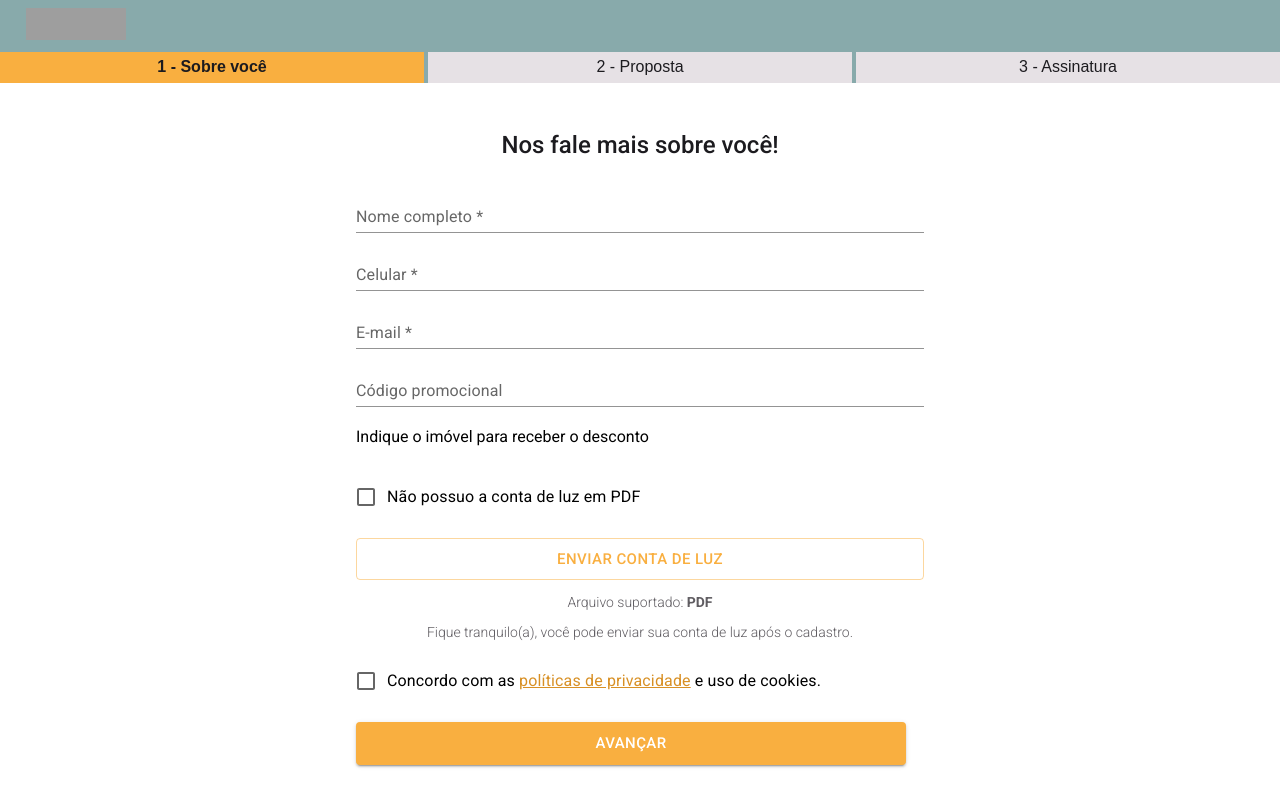
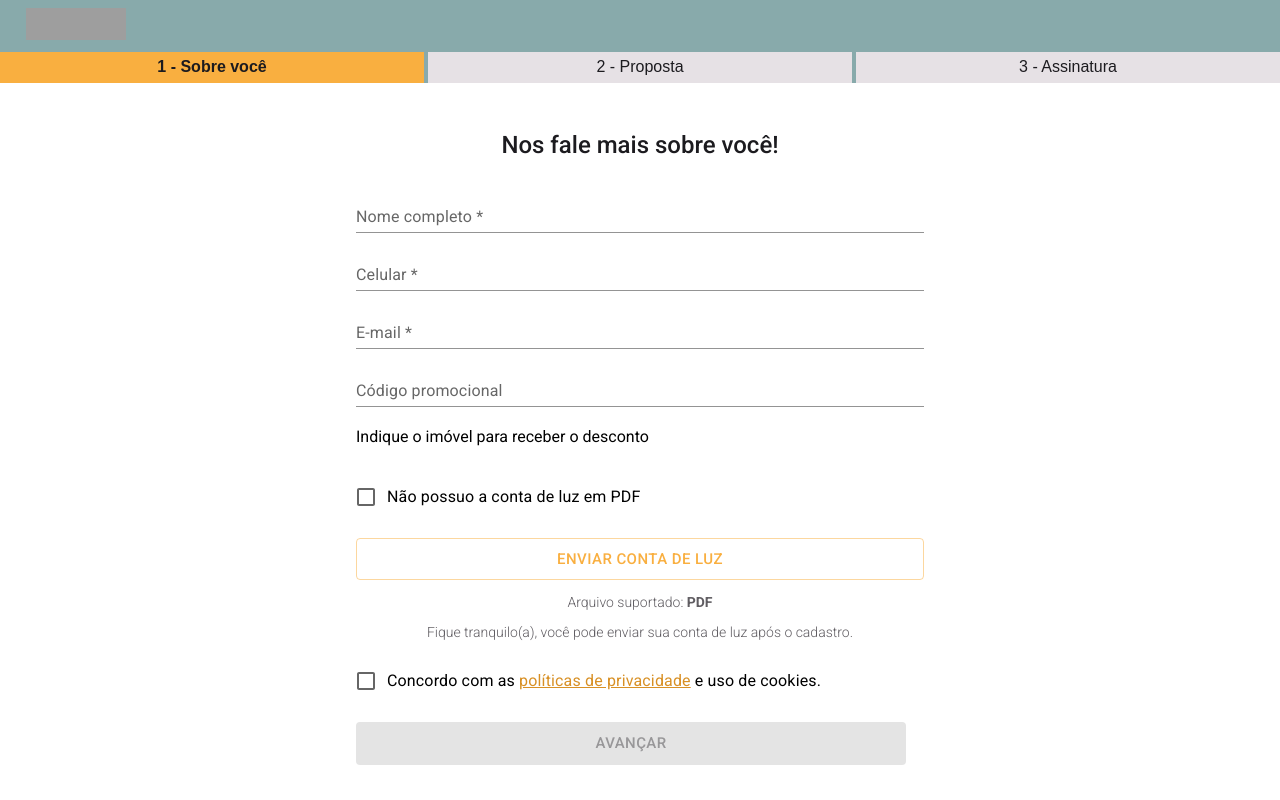
Before and after one commit to pivapedro/flora_energia, a React (Create React App) app: page / in a window 1280 px wide. Built offline with nearby package versions, Linux system fonts and the light colour scheme; grey boxes are pictures that could not be loaded.

Commit message:
fix: ajustando input currency e logica da pagina de proposta

```diff
--- a/package.json
+++ b/package.json
@@ -21,6 +21,7 @@
         "react": "^18.2.0",
         "react-dom": "^18.2.0",
         "react-input-mask": "^2.0.4",
+        "react-number-format": "^5.1.3",
         "react-redux": "^8.0.5",
         "react-scripts": "5.0.1",
         "redux": "^4.2.0",
--- a/src/components/Header/index.tsx
+++ b/src/components/Header/index.tsx
@@ -21,9 +21,9 @@ export const Header: React.FC<{}> = () => {
         />
       </div>
       <div className="ContainerNav">
-        <Navbar disabled={navBar.active === 0}>1 - Sobre você</Navbar>
-        <Navbar disabled={navBar.active === 1}>2 - Proposta</Navbar>
-        <Navbar disabled={navBar.active === 2}>3 - Assinatura</Navbar>
+        <Navbar disabled={navBar.active >= 0}>1 - Sobre você</Navbar>
+        <Navbar disabled={navBar.active >= 1}>2 - Proposta</Navbar>
+        <Navbar disabled={navBar.active >= 2}>3 - Assinatura</Navbar>
       </div>
     </Style.Container>
   );
--- a/src/pages/About/index.tsx
+++ b/src/pages/About/index.tsx
@@ -7,7 +7,6 @@ import {
 } from "@mui/material";
 import { useEffect, useState } from "react";
 import { Form } from "../../components/Form";
-import { Header } from "../../components/Header";
 import { Input } from "../../components/Input";
 import * as Style from "./style";
 import InputMask from "react-input-mask";
@@ -15,16 +14,17 @@ import CheckCircleOutlineIcon from "@mui/icons-material/CheckCircleOutline";
 import cep from "cep-promise";
 import PostAddIcon from "@mui/icons-material/PostAdd";
 import { useDispatch, useSelector } from "react-redux";
+import { NumericFormat } from "react-number-format";
 import { ApplicationState } from "../../store";
+import { IUser } from "../../store/ducks/User/types";
 
 export const About = () => {
-  const [formData, setFormData] = useState<{
-    [x: string]: string | boolean | number;
-  }>({
+  const [formData, setFormData] = useState<IUser>({
     hasPDF: true,
     invoiceAmount: 0,
   });
   const [adress, setAdress] = useState<{ street?: string }>({});
+  const [autoFocus, setAutoFocus] = useState<boolean>(false);
   const [errors, setErrors] = useState<{ [x: string]: boolean }>({});
   const dispatch = useDispatch();
   const { navBar } = useSelector((state: ApplicationState) => state);
@@ -142,6 +142,8 @@ export const About = () => {
       name === "hasPDF" ||
       name === "invoiceAmount" ||
       name === "terms" ||
+      name === "complement" ||
+      name === "code" ||
       name === "complete"
     ) {
       return;
@@ -155,9 +157,9 @@ export const About = () => {
         return;
       }
     }
-    if (name === "tel") {
+    if (name === "phone") {
       if (phoneValidator(String(value))) {
-        const { tel, ...rest } = errors;
+        const { phone, ...rest } = errors;
         setErrors({
           ...rest,
         });
@@ -202,6 +204,8 @@ export const About = () => {
       [name]: true,
     });
   };
+  console.log(errors)
+
   const formatBytes = (bytes, decimals = 2) => {
     if (!+bytes) return "0 Bytes";
 
@@ -215,6 +219,7 @@ export const About = () => {
   };
   const subimitForm = () => {
     dispatch({ type: "@nav/SET_OPTION", active: 1 });
+    dispatch({ type: "@user/SET_USER", user: formData });
   };
 
   useEffect(() => {
@@ -236,7 +241,7 @@ export const About = () => {
         !!formData.name &&
         !!formData.number &&
         !!formData.terms &&
-        !!formData.tel
+        !!formData.phone
       ) {
         if (!formData?.complete) {
           setFormData({
@@ -265,7 +270,10 @@ export const About = () => {
           });
       }
     }
+
+    console.log(formData);
   }, [formData, errors]);
+
   return (
     <>
       <Style.Container>
@@ -292,20 +300,20 @@ export const About = () => {
               mask="(99) 9 9999-9999"
               maskChar=" "
               onChange={(e) =>
-                OnChageValue("tel", e.target.value.replace(/[^0-9]/g, ""))
+                OnChageValue("phone", e.target.value.replace(/[^0-9]/g, ""))
               }
-              name="tel"
+              name="phone"
               label="Celular *"
               variant="standard"
               fullWidth
-              onBlur={() => enableValidation("tel")}
+              onBlur={() => enableValidation("phone")}
               helperText={
-                errors.tel && String(formData.tel).length === 0
+                errors.phone && String(formData.phone).length === 0
                   ? "Celular é obrigátorio"
-                  : errors.tel && "Por favor digite um celular válido"
+                  : errors.phone && "Por favor digite um celular válido"
               }
-              {...(errors.tel ? errorObject : {})}
-              {...(!errors?.tel && formData?.tel ? sucessObject : {})}
+              {...(errors.phone ? errorObject : {})}
+              {...(!errors?.phone && formData?.phone ? sucessObject : {})}
             >
               {
                 //@ts-ignore
@@ -366,20 +374,38 @@ export const About = () => {
               </>
             ) : (
               <>
-                <Input
-                  onChange={(e) =>
-                    OnChageValue(
-                      "invoiceAmount",
-                      e.target.value.replace(/[^0-9]/g, "")
-                    )
-                  }
-                  type="number"
-                  name="invoiceAmount"
-                  label="Valor médio da conta de luz *"
-                  variant="standard"
-                  fullWidth
-                  onBlur={() => enableValidation("invoiceAmount")}
-                />
+                <div>
+                  <div>
+                    <NumericFormat
+                      valueIsNumericString={true}
+                      name="invoiceAmount"
+                      onBlur={() => {
+                        enableValidation("invoiceAmount");
+                        setAutoFocus(false);
+                      }}
+                      onFocus={() => setAutoFocus(true)}
+                      autoFocus={autoFocus}
+                      customInput={(props: any) => (
+                        <Input
+                          variant="standard"
+                          label="Valor médio da conta de luz *"
+                          type="number"
+                          fullWidth
+                          color={"success"}
+                          {...props}
+                        />
+                      )}
+                      onValueChange={(values, sourceInfo) => {
+                        if (values.floatValue)
+                          OnChageValue("invoiceAmount", values.floatValue);
+                      }}
+                      decimalScale={2}
+                      thousandSeparator={"."}
+                      prefix={"R$ "}
+                      decimalSeparator={","}
+                    />
+                  </div>
+                </div>
                 {!adress.street ? (
                   <InputMask
                     mask="99999-999"
@@ -511,7 +537,7 @@ export const About = () => {
             <Button
               color="primary"
               size="large"
-          /*     disabled={!formData?.complete} */
+              disabled={!formData?.complete}
               variant="contained"
               onClick={subimitForm}
             >
--- a/src/pages/Proposal/index.tsx
+++ b/src/pages/Proposal/index.tsx
@@ -1,4 +1,108 @@
+import { Button, Divider } from "@mui/material";
+import { Form } from "../../components/Form";
+import { Input } from "../../components/Input";
 import * as Style from "./styles";
+import { NumericFormat } from "react-number-format";
+import { useEffect, useState } from "react";
+import { ApplicationState } from "../../store";
+import { useSelector } from "react-redux";
+import { IUser } from "../../store/ducks/User/types";
 export const Proposal = () => {
-  return <Style.Container>HELLO WORLD</Style.Container>;
+  const OnChageValue = (name: string, value: string | boolean | number) => {
+    if (value !== undefined || value !== "") {
+      setFormData({
+        ...formData,
+        [name]: value,
+      });
+    }
+  };
+  const [autoFocus, setAutoFocus] = useState<boolean>(false);
+  const { user } = useSelector((state: ApplicationState) => state);
+  const [formData, setFormData] = useState<IUser>({});
+  useEffect(() => {
+    setFormData(user);
+  }, [user]);
+  return (
+    <Style.Container>
+      <h2> Aqui está sua proposta!</h2>
+      <Form>
+        <label className="border">
+          Quanto você paga atualmente
+          <NumericFormat
+            valueIsNumericString={true}
+            autoFocus={autoFocus}
+            value={formData?.invoiceAmount}
+            onFocus={() => setAutoFocus(true)}
+            onBlur={() => {
+              setAutoFocus(false);
+            }}
+            customInput={(props: any) => (
+              <Input variant="standard" color={"success"} {...props} />
+            )}
+            onValueChange={(values, sourceInfo) => {
+              if (values.floatValue)
+                OnChageValue("invoiceAmount", values.floatValue);
+            }}
+            decimalScale={2}
+            thousandSeparator={"."}
+            prefix={"R$ "}
+            decimalSeparator={","}
+          />
+        </label>
+        <div className="border">
+          <label className="semiBold">
+            <span>Quanto você passará a pagar</span>
+            <span className="bold">
+              R${" "}
+              {typeof formData?.invoiceAmount === "number" &&
+                (
+                  (formData?.invoiceAmount * 50.56) / 100 +
+                  (formData?.invoiceAmount * 43.02) / 100
+                ).toFixed(2)}
+            </span>
+          </label>
+
+          <label>
+            <span>Conta de luz da CPFL Paulista</span>
+            <span>
+              R${" "}
+              {typeof formData?.invoiceAmount === "number" &&
+                ((formData?.invoiceAmount * 50.56) / 100)?.toFixed(2)}
+            </span>
+          </label>
+          <label>
+            <span>Fatura Flora </span>
+            <span>
+              R${" "}
+              {typeof formData?.invoiceAmount === "number" &&
+                ((formData?.invoiceAmount * 43.02) / 100)?.toFixed(2)}
+            </span>
+          </label>
+        </div>
+        <label className="border bold">
+          <span className="bold">Economia mensal</span>
+          <span className="bold large">R$ 93,58</span>
+        </label>
+        <label className="bold">
+          <span className="bold">Economia anual</span>
+          <span className="bold large">R$ 93,58</span>
+        </label>
+
+        <p className="title">Garantia de economia</p>
+        <p>
+          Sua conta de luz com a distribuidora somada a fatura Flora, será{" "}
+          <b>sempre menor</b> do que a sua conta de luz atual.
+        </p>
+        <div>
+          <p className="title">Sem prazo ou multa contratual</p>
+          <p>
+            Basta solicitar seu desligamento com um aviso prévio de 90 dias.
+          </p>
+        </div>
+        <Button color="primary" size="large" variant="contained">
+          Avançar
+        </Button>
+      </Form>
+    </Style.Container>
+  );
 };
--- a/src/pages/Proposal/styles.ts
+++ b/src/pages/Proposal/styles.ts
@@ -8,4 +8,82 @@ export const Container = styled.div`
   gap: 10px;
   width: 100%;
   height: 100%;
+  & > h2 {
+    margin: 3rem 0px 1rem;
+    color: rgb(28, 27, 31);
+    font-size: 1.5rem;
+    font-weight: 500;
+    text-align: center;
+  }
+  & > form {
+    display: flex;
+    flex-wrap: wrap;
+    margin: 0px 3rem;
+    & > button {
+      width: 100%;
+      max-width: 550px;
+    }
+    & > div {
+      width: 100%;
+      padding: 1.5rem 0px;
+      &.border {
+        border-bottom: 1px solid rgb(249, 175, 64);
+      }
+      & > label {
+        margin-top: 1rem;
+      }
+    }
+    & > label {
+      padding: 1.5rem 0px;
+    }
+    & > p,
+    > div > p {
+      width: 100%;
+      color: rgb(96, 93, 98);
+      &.title {
+        font-weight: 500;
+        color: rgb(28, 27, 31);
+        text-decoration: underline;
+      }
+    }
+    & > label,
+    & > div > label {
+      display: flex;
+      align-items: flex-end;
+      -webkit-box-pack: justify;
+      justify-content: space-between;
+      width: 100%;
+      font-size: 1rem;
+      font-weight: 300;
+      > :last-child,
+      .bold {
+        font-size: 1.125rem;
+        font-weight: 500;
+        white-space: nowrap;
+        color: rgb(96, 93, 98);
+        &.bold {
+          color: rgb(28, 27, 31);
+          font-size: 1.125rem;
+          font-weight: 700;
+        }
+        &.large {
+          font-size: 1.5rem;
+        }
+      }
+
+      &.border {
+        border-bottom: 1px solid rgb(249, 175, 64);
+      }
+
+      & > span.bold {
+      }
+      &.semiBold {
+        margin-top: 0;
+        font-size: 1.125rem;
+        font-weight: 400;
+        color: rgb(28, 27, 31);
+        margin-right: 0.5rem;
+      }
+    }
+  }
 `;
--- /dev/null
+++ b/src/store/ducks/User/actions.ts
@@ -0,0 +1,6 @@
+import { IUser, UserActionsTypes } from "./types";
+import { action } from "typesafe-actions";
+
+export const setUserData = (data: IUser) => {
+  return action(UserActionsTypes.SET_USER, { user: data });
+};
--- /dev/null
+++ b/src/store/ducks/User/types.ts
@@ -0,0 +1,26 @@
+/**
+ * Action types
+ */
+export enum UserActionsTypes {
+  SET_USER = "@user/SET_USER",
+  GET_USER = "@user/LOAD_OPTION",
+}
+
+/**
+ * Data types
+ */
+export interface IUser {
+  hasPDF?: boolean;
+  CEP?: string;
+  complete?: boolean;
+  email?: string;
+  invoiceAmount?: number;
+  name?: string;
+  number?: string;
+  phone?: string;
+  terms?: boolean;
+  documentSize?: number;
+  documentName?: string;
+  document?: string;
+  complement?: string;
+}
--- a/src/store/ducks/rootReducer.ts
+++ b/src/store/ducks/rootReducer.ts
@@ -1,7 +1,9 @@
 import { combineReducers } from "redux";
 
 import NavReducer from "./Nav";
+import UserReducer from "./User";
 
 export default combineReducers({
   navBar: NavReducer,
+  user: UserReducer,
 });
--- a/src/store/index.ts
+++ b/src/store/index.ts
@@ -1,9 +1,11 @@
 import { createStore, Store } from "redux";
 import { NavData } from "./ducks/Nav/types";
 import rootReducer from "./ducks/rootReducer";
+import { IUser } from "./ducks/User/types";
 
 export interface ApplicationState {
   navBar: NavData;
+  user: IUser
 }
 
 const store: Store<ApplicationState> = createStore(rootReducer);
```
Also changed, not shown: src/store/ducks/User/index.ts (added, +17 -0 lines), 1 other file (tests, documents, lock files or other folders).
